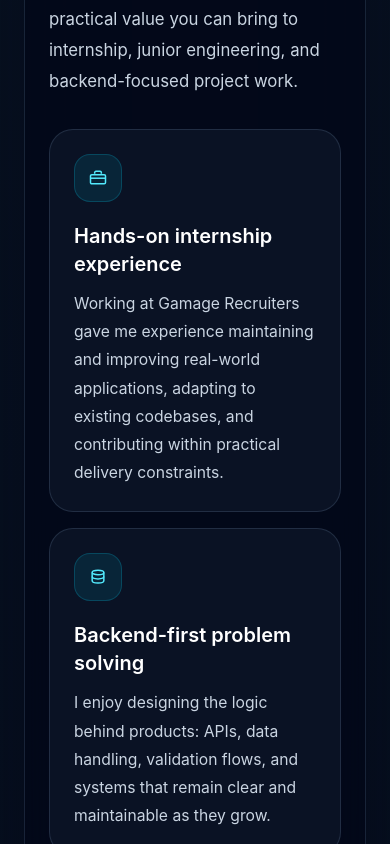
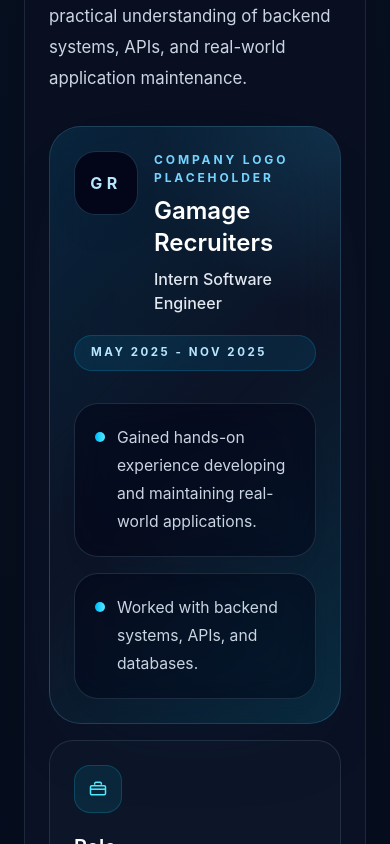
Before and after one commit to danukachathurya/My-Portfolio, a React (Vite) app: page / in a window 390 px wide. Shown: the part 4960-5804 px from the top of the page. Built offline with nearby package versions, Linux system fonts and the light colour scheme.

Commit message:
feat: add work experience section with internship details and highlights

```diff
--- a/src/pages/HomePage.jsx
+++ b/src/pages/HomePage.jsx
@@ -76,20 +76,30 @@
   },
 ];
 
+const workExperience = {
+  role: "Intern Software Engineer",
+  company: "Gamage Recruiters",
+  duration: "May 2025 - Nov 2025",
+  highlights: [
+    "Gained hands-on experience developing and maintaining real-world applications.",
+    "Worked with backend systems, APIs, and databases.",
+  ],
+};
+
 const experienceCards = [
   {
-    title: "Hands-on internship experience",
-    body: "Working at Gamage Recruiters gave me experience maintaining and improving real-world applications, adapting to existing codebases, and contributing within practical delivery constraints.",
+    title: "Role",
+    body: "Intern Software Engineer with practical exposure to production-oriented application work.",
     icon: BriefcaseIcon,
   },
   {
-    title: "Backend-first problem solving",
-    body: "I enjoy designing the logic behind products: APIs, data handling, validation flows, and systems that remain clear and maintainable as they grow.",
+    title: "Focus Areas",
+    body: "Backend systems, API workflows, and database-driven development formed the core of the internship experience.",
     icon: DatabaseIcon,
   },
   {
-    title: "Strong engineering foundation",
-    body: "My academic path and project work have helped me build discipline around software design, implementation quality, and thinking beyond just getting features to work.",
+    title: "Real-World Exposure",
+    body: "The internship strengthened my understanding of how real applications are built, maintained, and improved over time.",
     icon: CodeIcon,
   },
 ];
@@ -596,16 +606,68 @@
       <PageSection
         id="experience"
         className="scroll-mt-28"
-        eyebrow="Experience"
-        title="Focused on backend work, but grounded in full product delivery"
-        description="These strengths represent the practical value you can bring to internship, junior engineering, and backend-focused project work."
+        eyebrow="Work Experience"
+        title="Featured internship experience at Gamage Recruiters"
+        description="This section highlights the internship experience that strengthened your practical understanding of backend systems, APIs, and real-world application maintenance."
+        panelClassName="border-sky-300/20 bg-[linear-gradient(180deg,rgba(240,249,255,0.94)_0%,rgba(248,250,252,0.92)_100%)] shadow-[0_36px_90px_-40px_rgba(8,47,73,0.22)] dark:bg-[linear-gradient(180deg,rgba(8,15,32,0.94)_0%,rgba(15,23,42,0.84)_100%)] dark:shadow-[0_48px_120px_-52px_rgba(2,6,23,0.82)]"
       >
-        <motion.div className="grid gap-4 lg:grid-cols-3" {...sectionMotionProps}>
+        <motion.div className="grid gap-4 xl:grid-cols-[1.18fr_0.82fr]" {...sectionMotionProps}>
+          <motion.article
+            className="relative overflow-hidden rounded-[2rem] border border-sky-300/20 bg-[linear-gradient(135deg,rgba(8,47,73,0.08)_0%,rgba(14,165,233,0.06)_42%,rgba(45,212,191,0.08)_100%)] p-6 shadow-[0_34px_90px_-44px_rgba(8,47,73,0.26)] backdrop-blur-xl dark:bg-[linear-gradient(135deg,rgba(8,47,73,0.34)_0%,rgba(15,23,42,0.56)_52%,rgba(6,182,212,0.16)_100%)] sm:p-8"
+            {...itemMotionProps}
+          >
+            <div className="pointer-events-none absolute inset-0 bg-[radial-gradient(circle_at_top_right,_rgba(56,189,248,0.14),_transparent_28%),linear-gradient(135deg,_rgba(14,165,233,0.08),_transparent_48%)]" />
+
+            <div className="relative space-y-8">
+              <div className="flex flex-col gap-5 sm:flex-row sm:items-start sm:justify-between">
+                <div className="flex items-start gap-4">
+                  <div className="flex h-16 w-16 shrink-0 items-center justify-center rounded-[1.35rem] border border-sky-300/20 bg-slate-950 text-base font-bold uppercase tracking-[0.28em] text-sky-200 shadow-[0_20px_50px_-28px_rgba(2,6,23,0.85)]">
+                    GR
+                  </div>
+                  <div className="space-y-2">
+                    <p className={ui.eyebrowTitle}>Company Logo Placeholder</p>
+                    <h3 className="text-2xl font-semibold text-slate-950 dark:text-white">
+                      {workExperience.company}
+                    </h3>
+                    <p className="text-base font-medium text-slate-700 dark:text-slate-200">
+                      {workExperience.role}
+                    </p>
+                  </div>
+                </div>
+
+                <span className="inline-flex items-center rounded-full border border-sky-400/20 bg-sky-400/10 px-4 py-2 text-[0.72rem] font-bold uppercase tracking-[0.22em] text-sky-700 dark:text-sky-200">
+                  {workExperience.duration}
+                </span>
+              </div>
+
+              <div className="grid gap-4 sm:grid-cols-2">
+                {workExperience.highlights.map((highlight) => (
+                  <div
+                    key={highlight}
+                    className="rounded-3xl border border-white/60 bg-white/70 p-5 shadow-[0_18px_40px_-28px_rgba(15,23,42,0.2)] backdrop-blur-xl dark:border-slate-700/60 dark:bg-slate-950/60"
+                  >
+                    <div className="flex items-start gap-3">
+                      <span className="mt-2 h-2.5 w-2.5 shrink-0 rounded-full bg-gradient-to-r from-sky-400 to-cyan-300" />
+                      <p className="text-[0.98rem] leading-7 text-slate-700 dark:text-slate-300">
+                        {highlight}
+                      </p>
+                    </div>
+                  </div>
+                ))}
+              </div>
+            </div>
+          </motion.article>
+
+          <motion.div className="grid gap-4" {...itemMotionProps}>
             {experienceCards.map((item) => {
               const Icon = item.icon;
 
               return (
-              <motion.article key={item.title} className={`${ui.card} p-6`} {...itemMotionProps}>
+                <motion.article
+                  key={item.title}
+                  className={`${ui.card} p-6 transition duration-300 hover:-translate-y-1 hover:border-sky-400/20 hover:bg-white/95 motion-reduce:transform-none motion-reduce:transition-none dark:hover:bg-slate-900/80`}
+                  whileHover={shouldReduceMotion ? undefined : { y: -4 }}
+                >
                   <div className="space-y-5">
                     <div className="flex h-12 w-12 items-center justify-center rounded-2xl border border-cyan-400/20 bg-cyan-400/10 text-cyan-300">
                       <Icon className="h-5 w-5" />
@@ -618,6 +680,7 @@
                 </motion.article>
               );
             })}
+          </motion.div>
         </motion.div>
       </PageSection>
 
```
Lines whose indentation alone changed are shown as unchanged.
